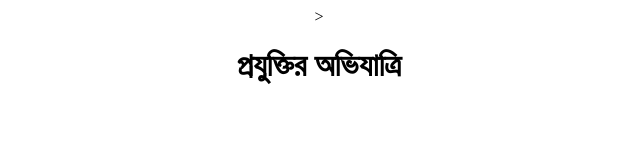
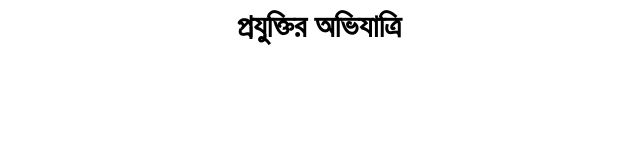
Before and after one commit to ProjuktirAvijatri/projuktiravijatri.github.io, a plain HTML site: page index.html in a window 1280 px wide. Shown: the whole page, without its empty margins (321-961 px from the left). Drawn offline with Linux system fonts and the light colour scheme.

Commit message:
Update index.html

```diff
--- a/index.html
+++ b/index.html
@@ -1,7 +1,7 @@
 <html>
 <body>
 
-<center> ><h1> প্রযুক্তির অভিযাত্রি </h1> </center>
+<center> <h1> প্রযুক্তির অভিযাত্রি </h1> </center>
 
 </body>
 
```
